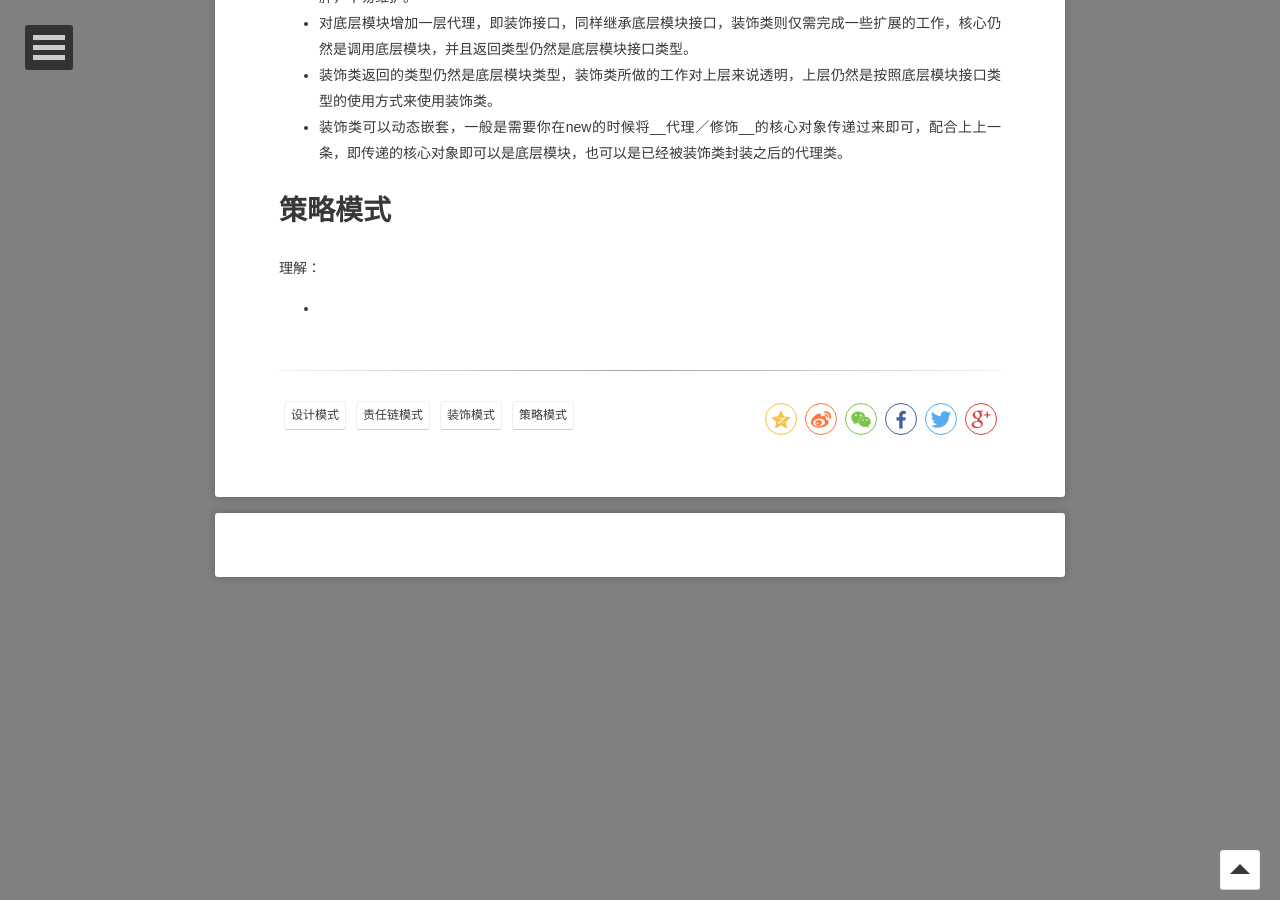
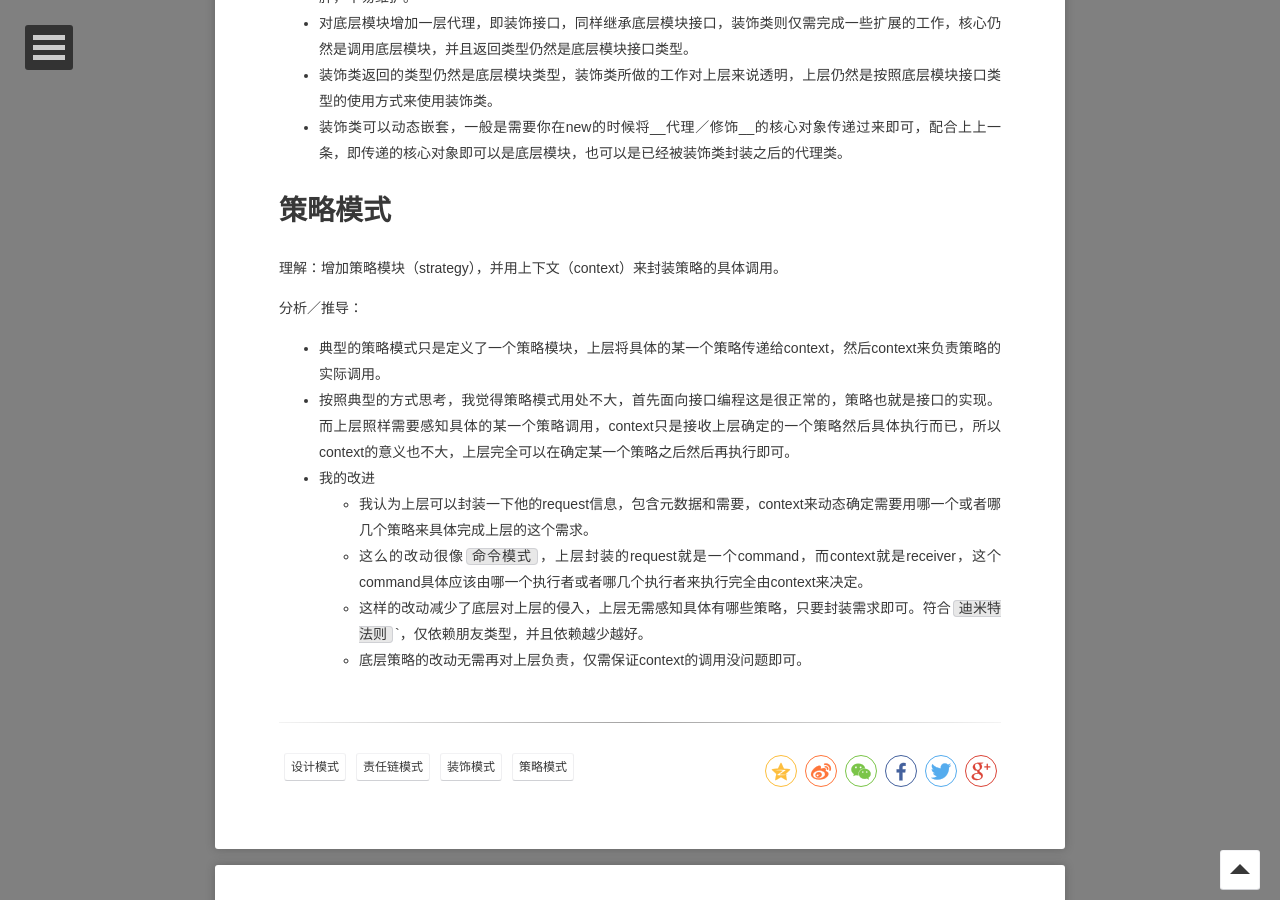
Before and after one commit to Justice-love/Justice-love.github.io, a Jekyll site: the page built from _posts/post/2017-01-30-design3.md, in a window 1280 px wide and 900 px high, scrolled down 1090 px. Built offline with Jekyll 4.4.1, drawn with Linux system fonts in a browser that asks for light colours; nearby versions of some CDN libraries; some web fonts are replaced; comment, search, counter and statistics services are not loaded.

Commit message:
设计模式三

`````diff
--- a/_posts/post/2017-01-30-design3.md
+++ b/_posts/post/2017-01-30-design3.md
@@ -38,5 +38,13 @@ comments: true
 * 装饰类可以动态嵌套，一般是需要你在new的时候将__代理／修饰__的核心对象传递过来即可，配合上上一条，即传递的核心对象即可以是底层模块，也可以是已经被装饰类封装之后的代理类。
 
 # 策略模式
-理解：
-*
+理解：增加策略模块（strategy），并用上下文（context）来封装策略的具体调用。
+
+分析／推导：
+* 典型的策略模式只是定义了一个策略模块，上层将具体的某一个策略传递给context，然后context来负责策略的实际调用。
+* 按照典型的方式思考，我觉得策略模式用处不大，首先面向接口编程这是很正常的，策略也就是接口的实现。而上层照样需要感知具体的某一个策略调用，context只是接收上层确定的一个策略然后具体执行而已，所以context的意义也不大，上层完全可以在确定某一个策略之后然后再执行即可。
+* 我的改进
+    * 我认为上层可以封装一下他的request信息，包含元数据和需要，context来动态确定需要用哪一个或者哪几个策略来具体完成上层的这个需求。
+    * 这么的改动很像```命令模式```，上层封装的request就是一个command，而context就是receiver，这个command具体应该由哪一个执行者或者哪几个执行者来执行完全由context来决定。
+    * 这样的改动减少了底层对上层的侵入，上层无需感知具体有哪些策略，只要封装需求即可。符合```迪米特法则````，仅依赖朋友类型，并且依赖越少越好。
+    * 底层策略的改动无需再对上层负责，仅需保证context的调用没问题即可。
`````
Also changed, not shown: _posts/post/2017-01-29-design2.md (+1 -0 lines).
